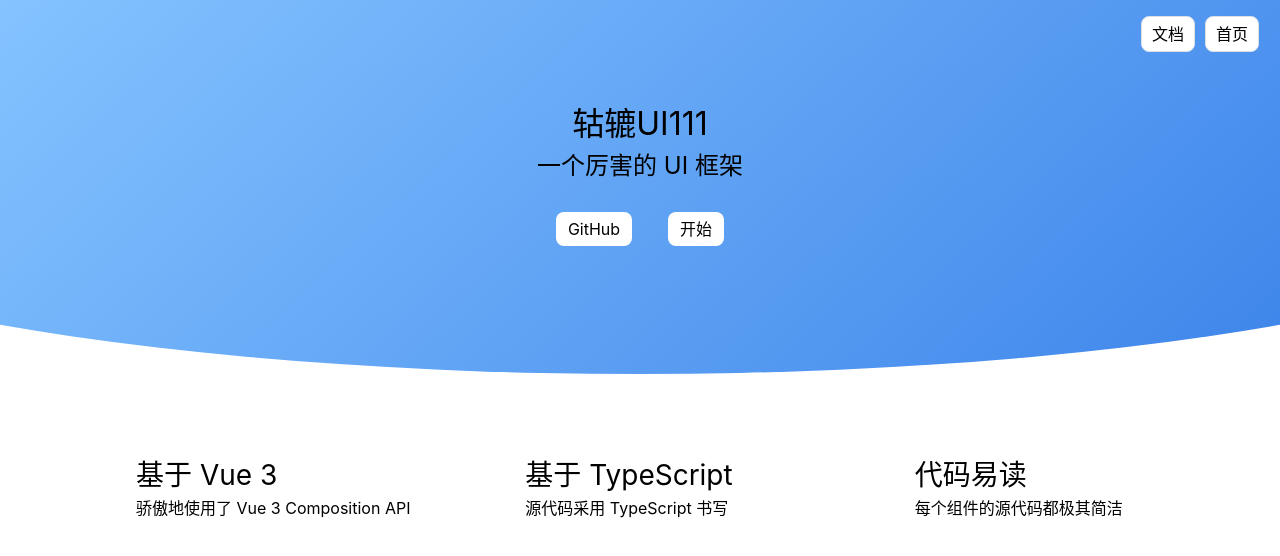
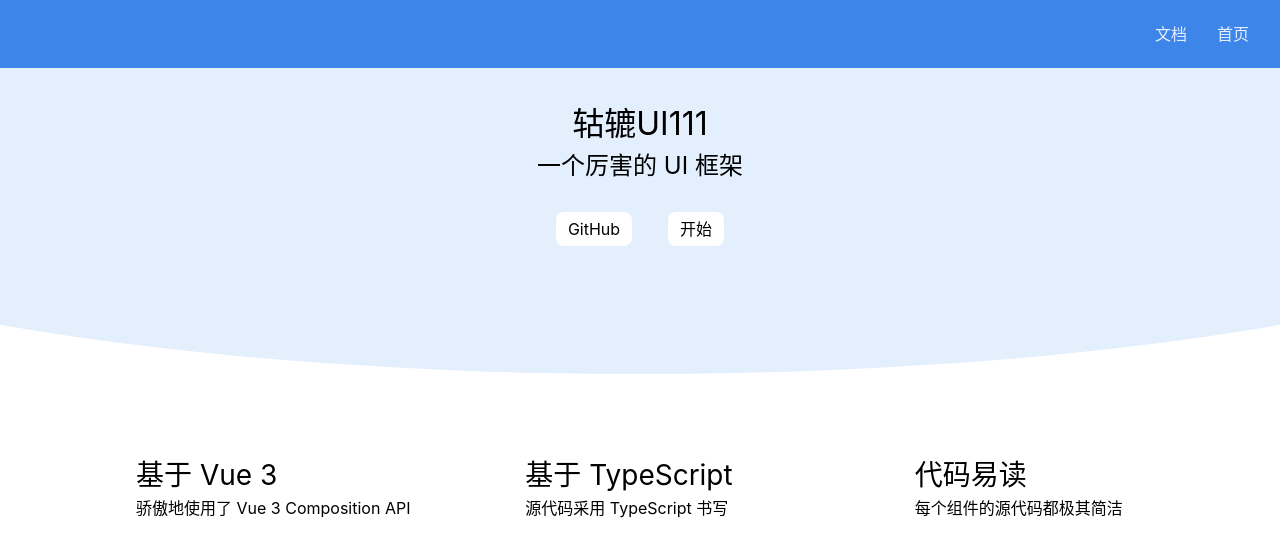
Before and after one commit to JessicaLiu0220/Vue-UI, a Vue app: page / in a window 1280 px wide. Shown: the top 556 px of the page. Built offline with nearby package versions, Linux system fonts and the light colour scheme.

Commit message:
忽略dist目录

```diff
--- a/src/components/Topnav.vue
+++ b/src/components/Topnav.vue
@@ -7,9 +7,9 @@
     </router-link>
     <ul class="menu">
       <li>
-        <router-link class="doc" to="/doc">文档</router-link>
+        <router-link to="/doc">文档</router-link>
       </li>
-      <li><router-link class="shouye" to="/">首页</router-link></li>
+      <li><router-link to="/">首页</router-link></li>
     </ul>
     <svg v-if="toggleMenuButtonVisible" class="toggleAside" @click="toggleMenu">
       <use xlink:href="#icon-caidan"></use>
@@ -40,8 +40,7 @@
 
 <style lang="scss" scoped>
 .topnav {
-  /* background: #3e9efc; */
-
+  background: #3e85ea;
   display: flex;
   padding: 16px;
   position: fixed;
@@ -56,6 +55,7 @@
   > .logo {
     max-width: 6em;
     margin-right: auto;
+    color: #3e85ea;
     > svg {
       width: 32px;
       height: 32px;
@@ -68,8 +68,7 @@
     flex-wrap: nowrap;
 
     > li {
-      background: #fff;
-      border: 1px solid #dcdfe5;
+      color: #e4effe;
       border-radius: 8px;
       margin: 0 5px;
       padding: 5px 10px;
--- a/src/lib/Button.vue
+++ b/src/lib/Button.vue
@@ -46,9 +46,9 @@
 $h: 32px;
 $border-color: #d9d9d9;
 $color: #333;
-$blue: #40a9ff;
+$blue: #3e9efc;
 $radius: 4px;
-$red: red;
+$red: #f56c6c;
 $grey: grey;
 .gulu-button {
   box-sizing: border-box;
@@ -71,7 +71,8 @@
   &:hover,
   &:focus {
     color: $blue;
-    border-color: $blue;
+    border-color: #b2d8fd;
+    background: #ecf5fe;
   }
   &:focus {
     outline: none;
--- a/src/view/Doc.vue
+++ b/src/view/Doc.vue
@@ -83,7 +83,7 @@
   }
 }
 aside {
-  background: rgba(132, 195, 255, 1);
+  background: #e4effe;
   width: 180px;
   padding: 16px 0;
   border-right: 1px solid #dcdfe5;
@@ -101,9 +101,8 @@
   > ol {
     > li {
       > a {
+        padding: 8px 16px;
         display: block;
-        padding: 8px 16px;
-        text-decoration: none;
       }
       .router-link-active {
         background: white;
--- a/src/view/Home.vue
+++ b/src/view/Home.vue
@@ -48,11 +48,12 @@
 
 <style lang="scss" scoped>
 .topNavaddBan {
-  background: linear-gradient(
+  /* background: linear-gradient(
     137deg,
     rgba(132, 195, 255, 1) 0%,
     rgba(62, 133, 234, 1) 100%
-  );
+  ); */
+  background: #e4effe;
   clip-path: ellipse(80% 60% at 50% 40%);
 }
 .features {
```
Also changed, not shown: src/markdown/intro.md (+7 -3 lines), 1 other file (tests, documents, lock files or other folders).
